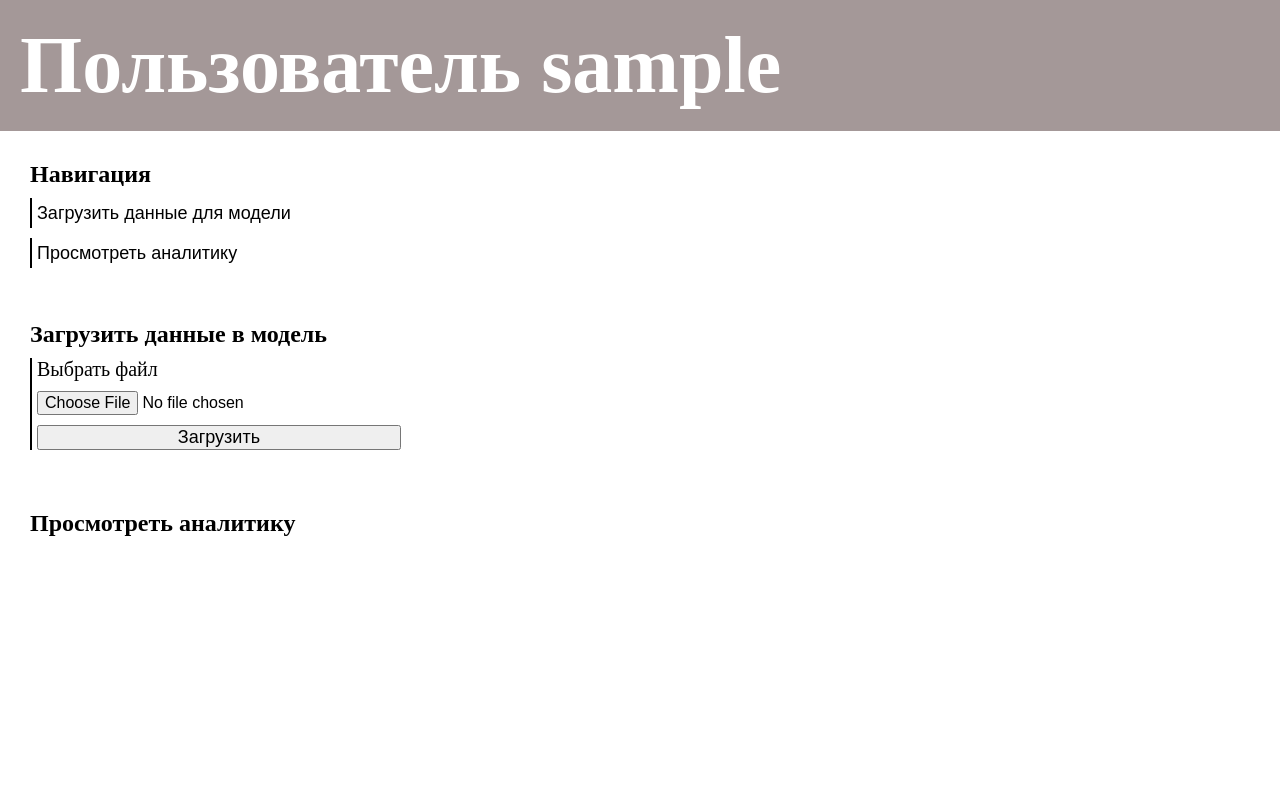
After one commit to anrew1001/predprof_olymp, a Flask app: template web/templates/user-page.html in a window 1280 px wide. The commit adds this page. Run offline with Flask 3, Linux system fonts and the light colour scheme; the template is opened without the code that fills it: most values are stand-ins (such as "Sample title", 1, 10 or a date in 2020).

Commit message:
страницв пользователя

```diff
--- a/web/app.py
+++ b/web/app.py
@@ -16,5 +16,4 @@ def auth():
 
 
 if __name__ == '__main__':
-    # app.run(debug=<включить режим отладки?>)
     app.run(debug=True)
--- a/web/static/auth-style.css
+++ b/web/static/auth-style.css
@@ -67,7 +67,7 @@ form{
     gap: 15px;
 }
 
-form>p{
+form>label{
     color: white;
     font-size: 20px;
 }
--- /dev/null
+++ b/web/static/user-page-style.css
@@ -0,0 +1,78 @@
+*{
+    margin: 0;
+    padding: 0;
+    box-sizing: border-box;
+}
+
+html, body{
+    width: 100%;
+    height: 100%;
+}
+
+h1{
+    font-size: 80px;
+    color: white;
+    margin: 20px;
+}
+
+header{
+    background-color:rgb(164, 152, 152);
+    display: flex;
+    align-items: center;
+}
+
+nav{
+    height: 20%;
+    display: flex;
+    flex-direction: column;
+    justify-content: space-around;
+    padding: 30px;
+    gap: 10px;
+}
+
+nav>a{
+    font-size: 18px;
+    text-decoration: none;
+    font-family: sans-serif;
+    color: black;
+    border-left: 2px solid black;
+    padding: 5px;
+
+    width: 280px;
+    height: 30px;
+}
+
+nav>a:hover{
+    background-color: rgb(164, 152, 152);
+    color: white;
+}
+
+main{
+    padding: 30px;
+    display: flex;
+    flex-direction: column;
+    gap: 60px;
+}
+
+form{
+    border-left: 2px solid black;
+    padding-left: 5px;
+    margin-top: 10px;
+
+    display: flex;
+    flex-direction: column;
+    gap: 10px;
+}
+
+input{
+    font-size: 16px;
+}
+
+label{
+    font-size: 20px;
+}
+
+button{
+    width: 30%;
+    font-size: 18px;
+}
--- /dev/null
+++ b/web/templates/user-page.html
@@ -0,0 +1,33 @@
+<!DOCTYPE html>
+<html lang="ru">
+<head>
+    <meta charset="UTF-8">
+    <meta name="viewport" content="width=device-width, initial-scale=1.0">
+    <title>Пользователь {{ username }}</title>
+    <link href="../static/user-page-style.css" rel="stylesheet">
+</head>
+<body>
+    <header>
+        <h1>Пользователь {{ username }}</h1>
+    </header>
+    <nav>
+        <h2>Навигация</h2>
+        <a href="#load-data">Загрузить данные для модели</a>
+        <a href="#show-analytics">Просмотреть аналитику</a>
+    </nav>
+    <main>
+        <div id="load-data">
+            <h2>Загрузить данные в модель</h2>
+            <form class="send-data">
+                <label for="data">Выбрать файл</label>
+                <input type="file" accept=".npz" name="data">
+                <button type="submit">Загрузить</button>
+            </form>
+        </div>
+        <div id="show-analytics">
+            <h2>Просмотреть аналитику</h2>
+            <!-- Сюда потом вставлю все графики -->
+        </div>
+    </main>
+</body>
+</html>
```
